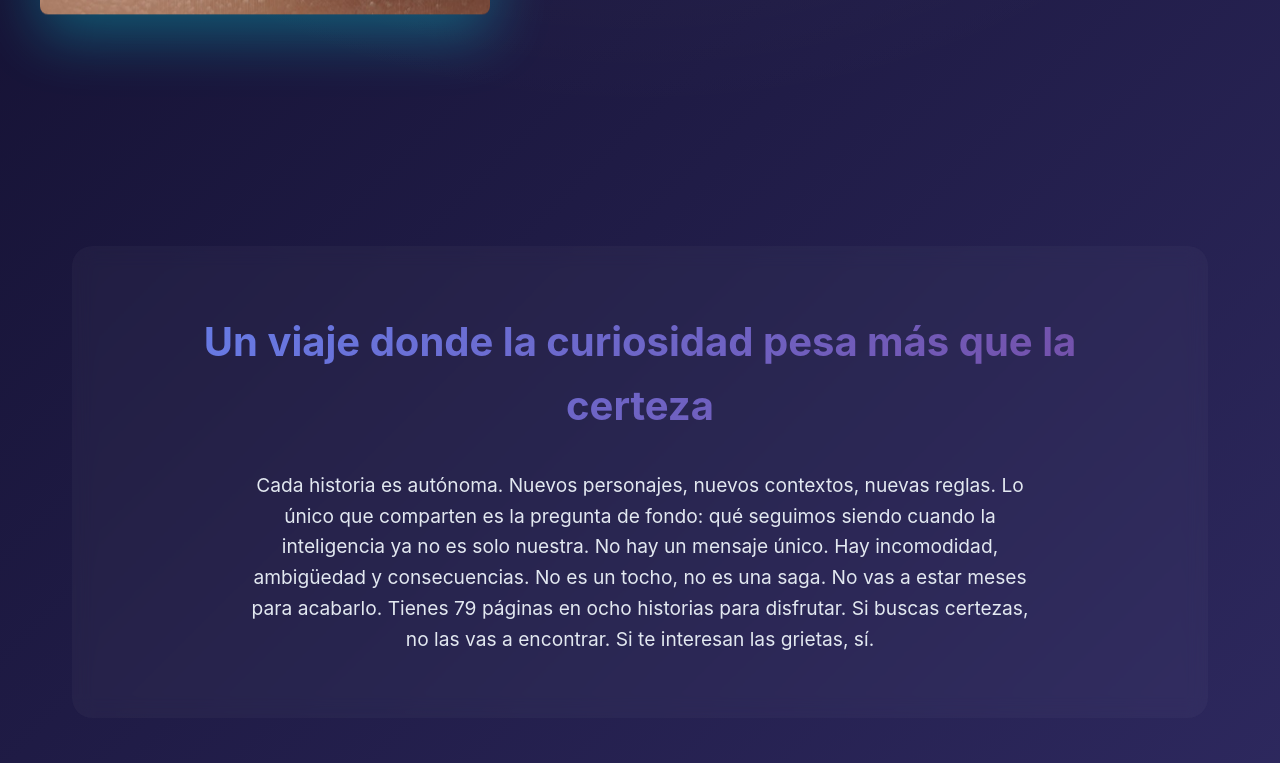
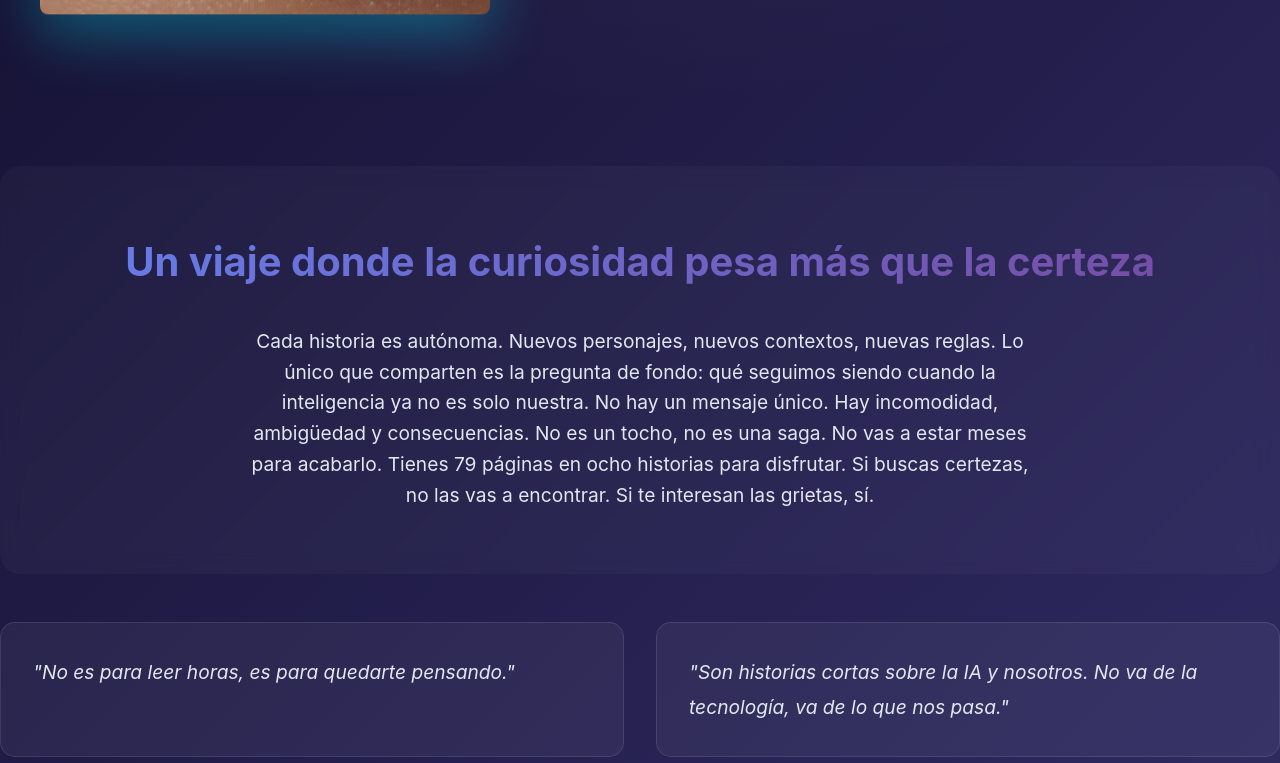
Before and after one commit to Agente8/Relatos, a plain HTML site: page index.html in a window 1280 px wide. Shown: the part 682-1445 px from the top of the page. Drawn offline with Linux system fonts and the light colour scheme.

Commit message:
Update index.html

```diff
--- a/index.html
+++ b/index.html
@@ -307,8 +307,8 @@
       </div>
     </div>
   </section>
-
-  <section class="section">
+<!--
+  <section class="section"-->
     <div class="about-section">
       <h2>Un viaje donde la curiosidad pesa más que la certeza</h2>
       <p style="font-size: 1.2rem; text-align: center; max-width: 800px; margin: 0 auto; color: #e2e8f0;">
@@ -347,7 +347,7 @@ Si te interesan las grietas, sí.
         <li>Dejar que la idea haga su trabajo</li>
       </ul>
     </div>
-  </section>
+<!-- </section-->
 <section class="section preview-section">
   <h2>La contraportada</h2>
 
```
